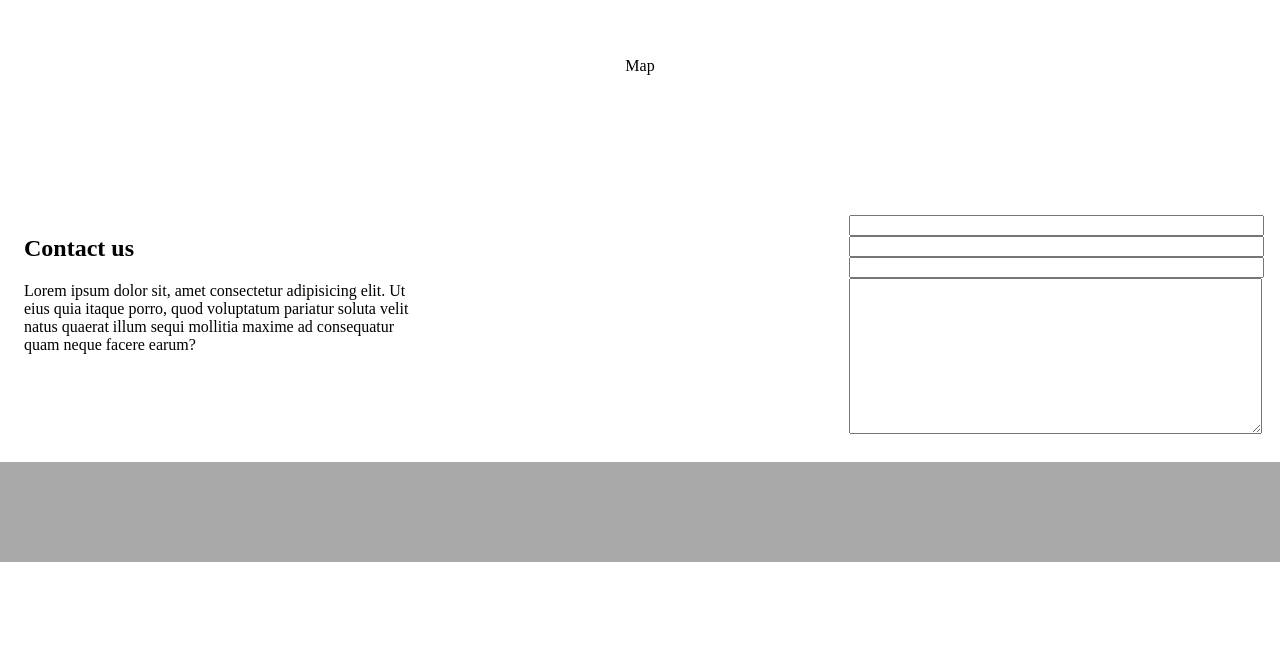
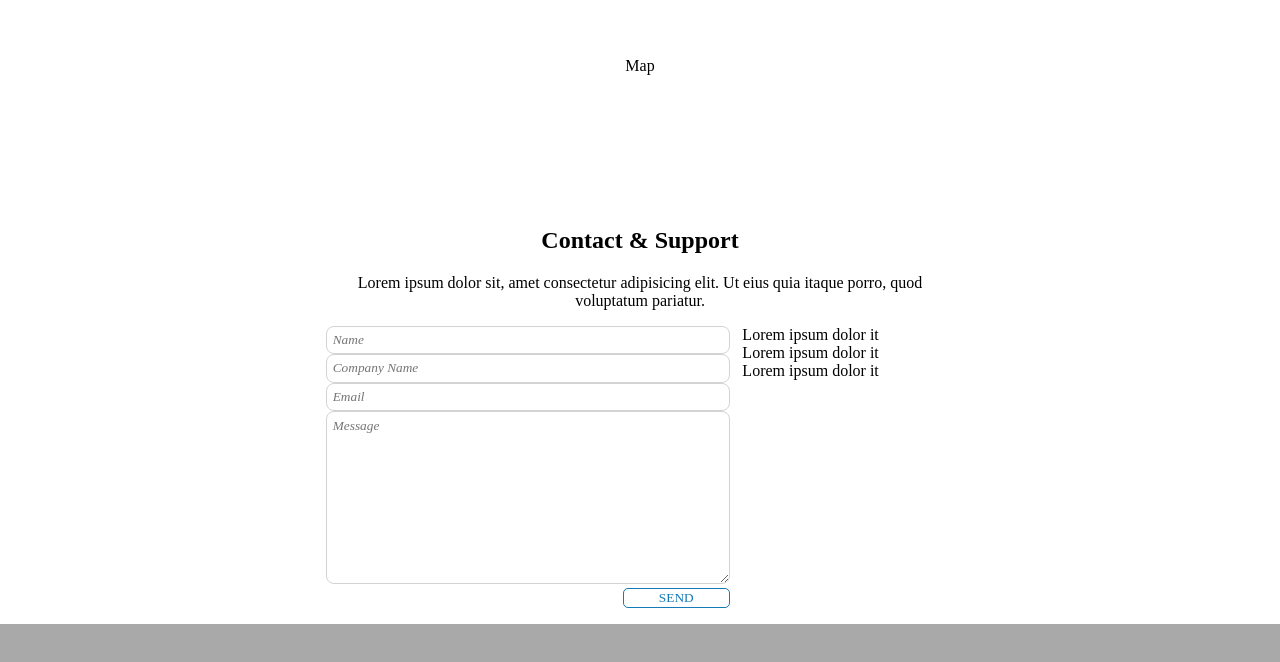
Before and after one commit to ArnaudWeyts/ella-website, a React (Create React App) app: page / in a window 1280 px wide. Shown: the part 1921-2583 px from the top of the page. Before the commit the page ends 2483 px from the top, so only its background shows below. Built offline with nearby package versions, Linux system fonts and the light colour scheme; a web font is replaced by a local one.

Commit message:
update contact style

```diff
--- a/src/Contact.jsx
+++ b/src/Contact.jsx
@@ -2,41 +2,91 @@ import React from 'react';
 import styled from 'styled-components';
 
 const Container = styled.div`
+  margin: 1em auto;
   display: flex;
-  justify-content: space-between;
-  padding: 1.5em;
+  flex-direction: column;
+  align-items: center;
+  max-width: 40em;
 `;
 
 const Info = styled.div`
-  width: 33%;
+  text-align: center;
+  display: block;
+  max-width: 37.5em;
+`;
+
+const FormContainer = styled.div`
+  display: flex;
 `;
 
 const Form = styled.form`
-  width: 33%;
-
+  margin 0 1%;
+  width: 63%;
+  display: inline-block;
   & input,
   textarea {
     width: 100%;
   }
 `;
 
+const Input = styled.input`
+  border: solid 1px lightgrey;
+  border-radius: 8px;
+  padding: 0.4em;
+  font-family: Avenir Book;
+  box-sizing: border-box;
+
+  &::placeholder {
+    font-style: italic;
+  }
+`;
+
+const Textarea = Input.withComponent('textarea');
+
+const SubmitButton = styled.button`
+  float: right;
+  margin: 0;
+  text-transform: uppercase;
+  font-family: Avenir Book;
+  color: #147ab8;
+  border: solid 1px #147ab8;
+  border-radius: 5px;
+  background: #fff;
+  width: 8em;
+`;
+
+const List = styled.ul`
+  margin: 0 1%;
+  list-style: none;
+  padding: 0;
+  width: 33%;
+  display: inline-block;
+`;
+
 function Contact() {
   return (
     <Container>
       <Info>
-        <h2>Contact us</h2>
+        <h2>Contact & Support</h2>
         <p>
           Lorem ipsum dolor sit, amet consectetur adipisicing elit. Ut eius quia itaque porro, quod
-          voluptatum pariatur soluta velit natus quaerat illum sequi mollitia maxime ad consequatur
-          quam neque facere earum?
+          voluptatum pariatur.
         </p>
       </Info>
-      <Form>
-        <input type="text" />
-        <input type="text" />
-        <input type="text" />
-        <textarea name="text" cols="30" rows="10" />
-      </Form>
+      <FormContainer>
+        <Form>
+          <Input type="text" placeholder="Name" />
+          <Input type="text" placeholder="Company Name" />
+          <Input type="text" placeholder="Email" />
+          <Textarea name="text" cols="30" rows="10" placeholder="Message" />
+          <SubmitButton type="submit">Send</SubmitButton>
+        </Form>
+        <List>
+          <li>Lorem ipsum dolor it</li>
+          <li>Lorem ipsum dolor it</li>
+          <li>Lorem ipsum dolor it</li>
+        </List>
+      </FormContainer>
     </Container>
   );
 }
```
